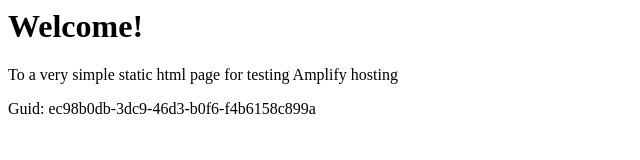
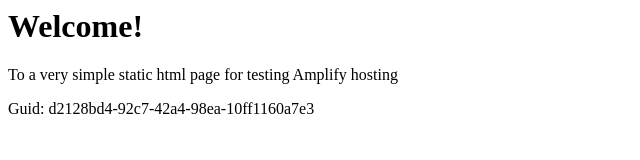
Before and after one commit to aws-aemilia-iad/Github-PR-Commit-Integration-Test-DoNotTouch-GitHubWebhookPushCanaryTest-v1-prod-us-east-1, a website: page src/index.html in a window 1280 px wide. Shown: the full height of the page, 0-640 px from the left. Drawn offline with Linux system fonts and the light colour scheme.

Commit message:
commit from integ tests

```diff
--- a/src/index.html
+++ b/src/index.html
@@ -12,6 +12,6 @@
 <body>
     <h1>Welcome!</h1>
     <p>To a very simple static html page for testing Amplify hosting</p>
-    <p>Guid: ec98b0db-3dc9-46d3-b0f6-f4b6158c899a</p></body>
+    <p>Guid: d2128bd4-92c7-42a4-98ea-10ff1160a7e3</p></body>
 
 </html>
```
